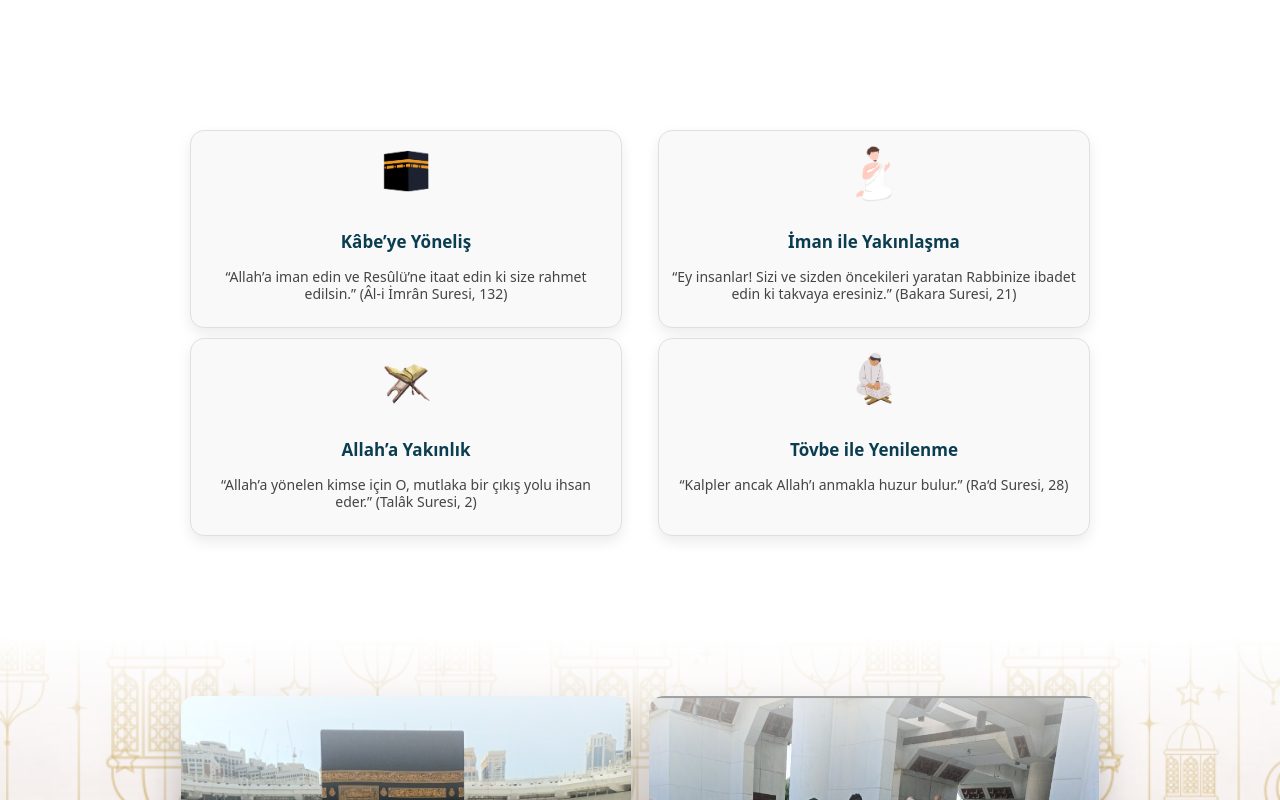
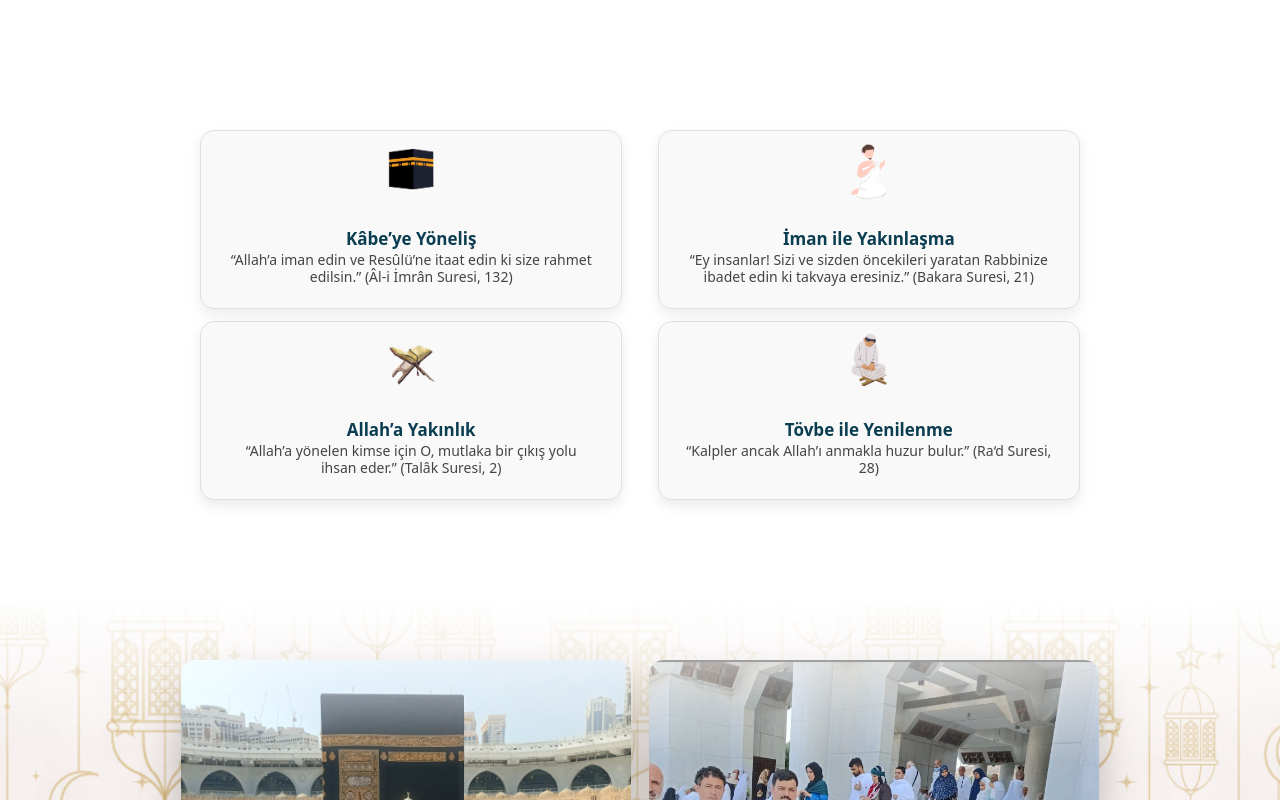
Before and after one commit to zehrayokus/fatih-proje, a React (Vite) app: page / in a window 1280 px wide. Shown: the part 740-1540 px from the top of the page. Built offline with nearby package versions, Linux system fonts and the light colour scheme.

Commit message:
update layout / content

```diff
--- a/src/components/Boxes.jsx
+++ b/src/components/Boxes.jsx
@@ -48,11 +48,12 @@ const styles = {
     display: "flex",
     flexWrap: "wrap",              // 🔴 ALT SATIRA GEÇ
     justifyContent: "space-between",
-    gap: "10px",
+    gap: "12px",
     width: "100%",
     maxWidth: "900px",
     margin: "0 auto 100px auto",
     boxSizing: "border-box",
+    padding: "0 10px",
   },
 
   box: {
@@ -60,7 +61,7 @@ const styles = {
     backgroundColor: "#f9f9f9",
     border: "1px solid #e0e0e0",
     borderRadius: "14px",
-    padding: "10px",
+    padding: "8px 2vw",
     textAlign: "center",
     boxShadow: "0 6px 14px rgba(0,0,0,0.08)",
     display: "flex",
@@ -73,7 +74,6 @@ const styles = {
     width: "70px",
     height: "70px",
     objectFit: "contain",
-    marginBottom: "1px",
   },
 
   title: {
@@ -90,6 +90,7 @@ const styles = {
     lineHeight: "1.2",
     wordBreak: "break-word",       // 🔴 TAŞMA YOK
     overflowWrap: "break-word",
+    marginTop: "-0.1px",
   },
 };
 
--- a/src/components/ContactForm.jsx
+++ b/src/components/ContactForm.jsx
@@ -75,10 +75,10 @@ const containerStyle = {
   display: "flex",
   justifyContent: "space-between",
   alignItems: "flex-start",
-  gap: "30px",
+  gap: "10px",
   width: "100%",
   maxWidth: "100%",
-  margin: "40px auto",
+  margin: "30px auto",
   padding: "0 16px", // 🔑 kenarlardan az boşluk
   boxSizing: "border-box",
   flexWrap: "wrap", // 🔑 mobilde alt alta
@@ -88,7 +88,7 @@ const textBoxStyle = {
   flex: "1 1 280px",
   fontSize: "18px",
   color: "#001016ff",
-  lineHeight: "1.5",
+  lineHeight: "1.4",
   maxWidth: "420px",
 };
 
--- a/src/components/FAQ.jsx
+++ b/src/components/FAQ.jsx
@@ -93,7 +93,7 @@ const styles = {
   container: {
     width: "100%",
     maxWidth: "1100px",
-    margin: "40px auto",
+    margin: "70px auto",
     padding: "20px",
     border: "1px solid #ddd",
     borderRadius: "12px",
@@ -111,7 +111,7 @@ const styles = {
   title: {
     fontSize: "32px",
     color: "#0b3d51",
-    margin: 0,
+    marginBottom: "10 px",
   },
   subtitle: {
     marginTop: "10px",
--- a/src/components/Footer.jsx
+++ b/src/components/Footer.jsx
@@ -38,7 +38,7 @@ const containerStyle = {
   display: "flex",
   justifyContent: "center",
   alignItems: "center",
-  gap: "10px",
+  gap: "1px",
   flexWrap: "wrap", // 🔑 MOBİLDE ALT ALTA
   boxSizing: "border-box",
 };
```
